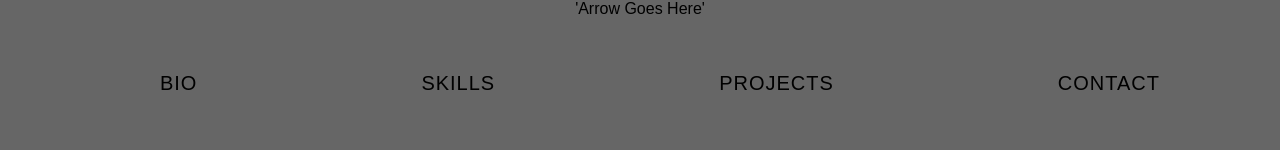
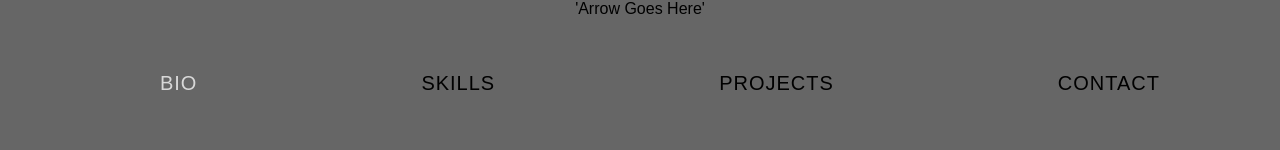
Before and after one commit to totsuka1/Portfolio, a React (Create React App) app: page / in a window 1280 px wide. Shown: the part 752-902 px from the top of the page. Built offline with nearby package versions, Linux system fonts and the light colour scheme.

Commit message:
active page navbar highlighting

```diff
--- a/src/components/2-Navbar/Navbar.js
+++ b/src/components/2-Navbar/Navbar.js
@@ -1,5 +1,5 @@
 import React from "react";
-import { Link } from "react-router-dom";
+import { NavLink } from "react-router-dom";
 
 import "./navbar.css";
 
@@ -10,16 +10,16 @@ class Navbar extends React.Component {
         <div className="navbar-items">
           <ul>
             <li>
-              <Link to="/">Bio</Link>
+              <NavLink to="/">Bio</NavLink>
             </li>
             <li>
-              <Link to="/Skills">Skills</Link>
+              <NavLink to="/Skills">Skills</NavLink>
             </li>
             <li>
-              <Link to="/Projects">Projects</Link>
+              <NavLink to="/Projects">Projects</NavLink>
             </li>
             <li>
-              <Link to="/Contact">Contact</Link>
+              <NavLink to="/Contact">Contact</NavLink>
             </li>
           </ul>
         </div>
--- a/src/components/2-Navbar/navbar.css
+++ b/src/components/2-Navbar/navbar.css
@@ -21,3 +21,7 @@
   color: rgba(255, 255, 255, 0.75);
   transition: 0.75s;
 }
+
+.active {
+  color: rgba(255, 255, 255, 0.75) !important;
+}
```
